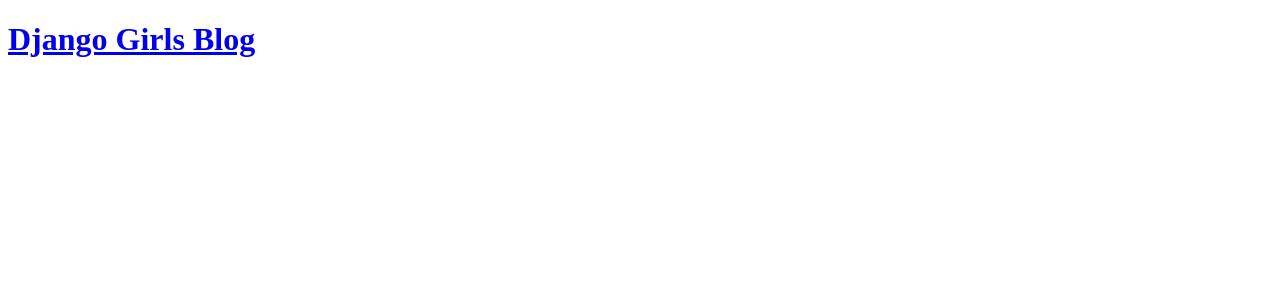
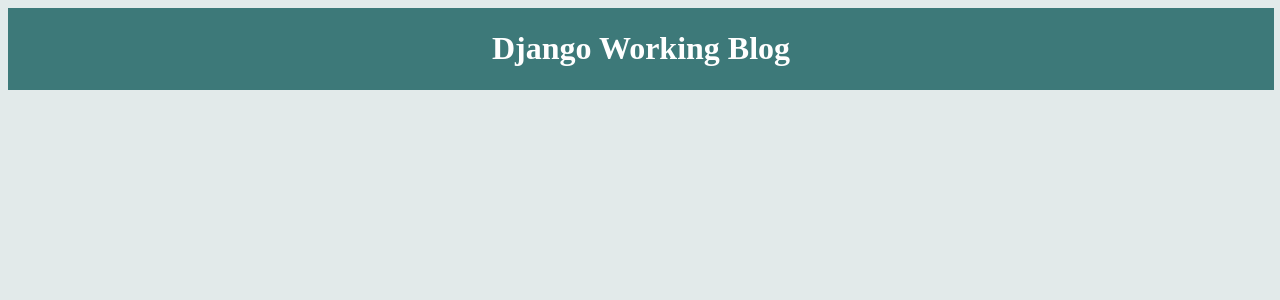
Before and after one commit to MarcosCastelo/my-first-blog, a Django app: page / in a window 1280 px wide. Shown: the top 300 px of the page. Run offline with Django 3.2, Linux system fonts and the light colour scheme; data that the repository does not hold is empty.

Commit message:
Template atualizado

```diff
--- /dev/null
+++ b/blog/static/css/blog.css
@@ -0,0 +1,23 @@
+body {
+    background-color:#e2eaea
+}
+
+#titulo {
+    background-color:#3d7979;
+    text-align:center;
+    color:#fff;
+    padding:1px;
+    margin-bottom:20px;
+    width:100%;
+}
+
+.conteudo{
+    width:75%;
+}
+
+fieldset {
+    border-radius:15px;
+    margin:15px;
+    border-color:#fff;
+    text-align:justify
+}
--- a/blog/templates/blog/post_list.html
+++ b/blog/templates/blog/post_list.html
@@ -1,19 +1,23 @@
+{% load staticfiles %}
 <!DOCTYPE html>
 <html lang="en">
 <head>
     <meta charset="UTF-8">
-    <title>Title</title>
+    <link rel="stylesheet" href="{% static 'css/blog.css' %}">
+    <title>Blogui</title>
 </head>
 <body>
-<div>
-    <h1><a href="/">Django Girls Blog</a></h1>
+<div id="titulo">
+    <h1>Django Working Blog</h1>
 </div>
 
 {% for post in posts %}
-    <div>
-        <p>published: {{ post.published_date }}</p>
-        <h1><a href="">{{ post.title }}</a></h1>
-        <p>{{ post.text|linebreaksbr }}</p>
+    <div class="conteudo">
+        <fieldset>
+            <legend><h2><b>{{ post.title }}</b></h2></legend>
+            <p>published: {{ post.created_date }}</p>
+            <p>{{ post.text|linebreaksbr }}</p>
+        </fieldset>
     </div>
 {% endfor %}
 </body>
```
